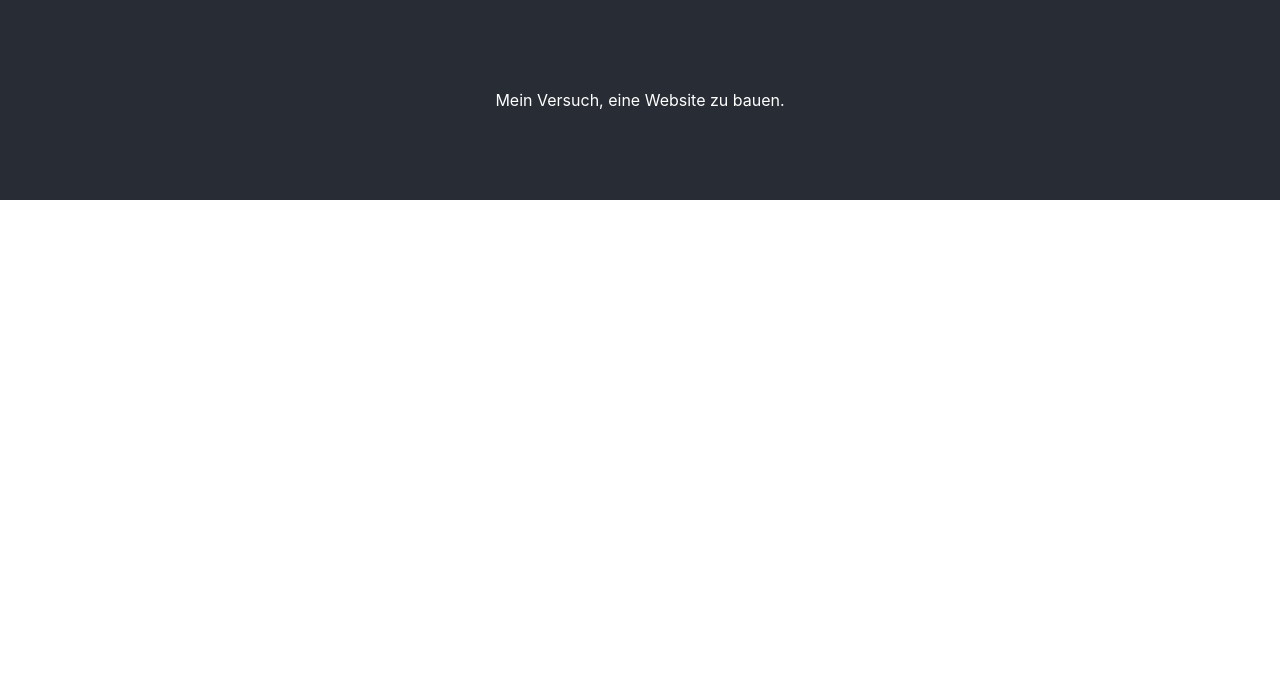
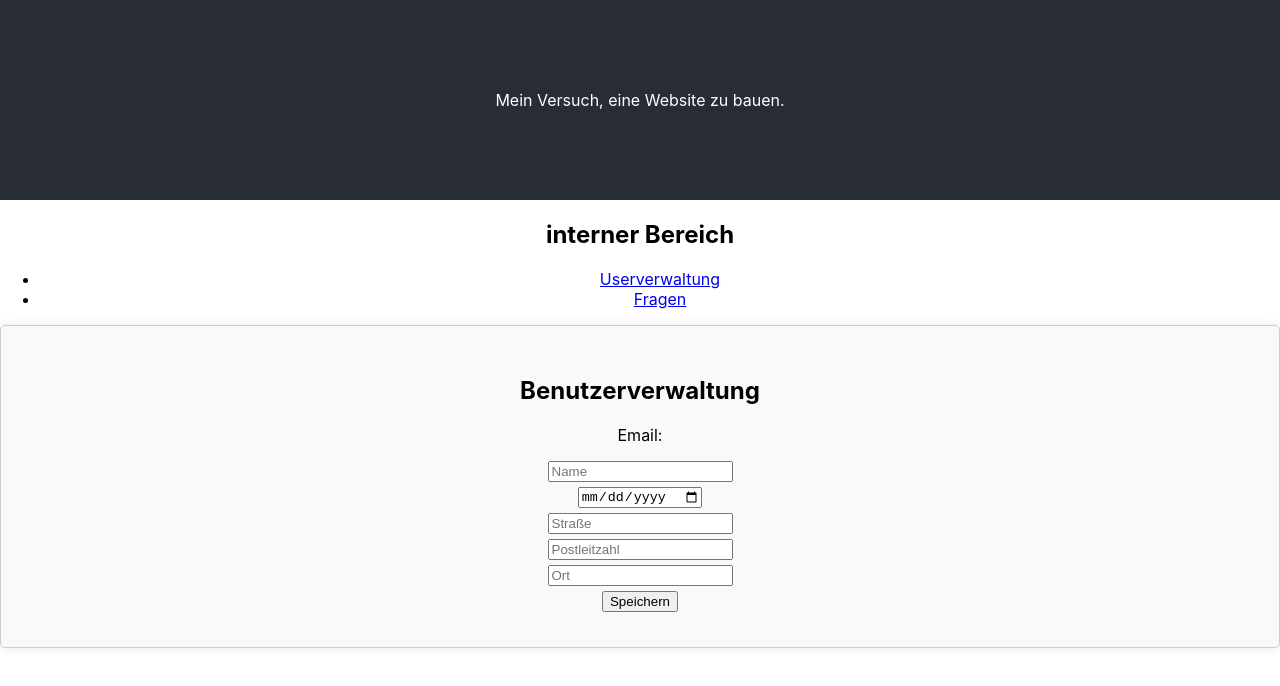
Before and after one commit to Espunkt-Github/Tellmeastory, a React (Create React App) app in the folder sourcecode/: page /internal/usermanagement in a window 1280 px wide. Shown: the top 686 px of the page. Built offline with nearby package versions, Linux system fonts and the light colour scheme.

Commit message:
Userverwaltung eingefügt, Daten werden in Firestore DB abgelegt!

```diff
--- a/sourcecode/src/App.js
+++ b/sourcecode/src/App.js
@@ -17,7 +17,7 @@ function App() {
           <Route path="/" element={<LandingPage />} />
           <Route path="/register" element={<Register />} />
           <Route path="/login" element={<Login />} />
-          <Route path="/internal" element={<Internal />} />
+          <Route path="/internal/*" element={<Internal />} />
         </Routes>
       </div>
     </Router>);
--- a/sourcecode/src/firebaseConfig.js
+++ b/sourcecode/src/firebaseConfig.js
@@ -2,6 +2,7 @@
 import { initializeApp } from "firebase/app";
 import { getAuth } from "firebase/auth";
 import { getAnalytics } from "firebase/analytics";
+import { getFirestore } from 'firebase/firestore';
 
 const firebaseConfig = {
     apiKey: "AIzaSyD1OFDoEVQ7P0TvOpsBr142wi_TIpz36TM",
@@ -14,5 +15,6 @@ const firebaseConfig = {
   };
 const app = initializeApp(firebaseConfig);
 const auth = getAuth(app);
+const db = getFirestore(app);
 
-export { auth };
+export { auth , db };
--- a/sourcecode/src/internal.js
+++ b/sourcecode/src/internal.js
@@ -1,12 +1,33 @@
 // src/Internal.js
 import React from 'react';
+import { Link, Route, Routes } from 'react-router-dom';
+import UserManagement from './userManagement';
+import './App.css';
 
 const Internal = () => {
   return (
-    <div>
-      <h2>Willkommen im internen Bereich</h2>
+    <div className="internal-container">
+      <h2>interner Bereich</h2>
+      <nav>
+        <ul>
+          <li><Link to="/internal/usermanagement">Userverwaltung</Link></li>
+          <li><Link to="/internal/questions">Fragen</Link></li>
+        </ul>
+      </nav>
+      <Routes>
+        <Route path="usermanagement" element={<UserManagement />} />
+        <Route path="questions" element={<Questions />} />
+      </Routes>
     </div>
   );
 };
 
+const Questions = () => (
+  <div className="form-container">
+    <h2>Fragen</h2>
+  </div>
+);
+
+
+
 export default Internal;
--- /dev/null
+++ b/sourcecode/src/userManagement.js
@@ -0,0 +1,104 @@
+// src/UserManagement.js
+import React, { useState, useEffect } from 'react';
+import { auth, db } from './firebaseConfig';
+import { doc, getDoc, setDoc } from 'firebase/firestore';
+import './App.css';
+
+const UserManagement = () => {
+  const [user, setUser] = useState(null);
+  const [userData, setUserData] = useState({
+    name: '',
+    birthDate: '',
+    street: '',
+    postalCode: '',
+    city: ''
+  });
+  const [loading, setLoading] = useState(true);
+
+  useEffect(() => {
+    const fetchData = async () => {
+      const currentUser = auth.currentUser;
+      if (currentUser) {
+        setUser(currentUser);
+        const userDoc = await getDoc(doc(db, 'users', currentUser.uid));
+        if (userDoc.exists()) {
+          setUserData(userDoc.data());
+        }
+      }
+      setLoading(false);
+    };
+    fetchData();
+  }, []);
+
+  const handleChange = (e) => {
+    const { name, value } = e.target;
+    setUserData((prevData) => ({
+      ...prevData,
+      [name]: value
+    }));
+  };
+
+  const handleSubmit = async (e) => {
+    e.preventDefault();
+    if (user) {
+      await setDoc(doc(db, 'users', user.uid), userData);
+      alert('Daten gespeichert');
+    }
+  };
+
+  if (loading) {
+    return <p>Laden...</p>;
+  }
+
+  return (
+    <div className="form-container">
+      <h2>Benutzerverwaltung</h2>
+      <p>Email: {user && user.email}</p>
+      <form onSubmit={handleSubmit}>
+        <input
+          type="text"
+          name="name"
+          value={userData.name}
+          onChange={handleChange}
+          placeholder="Name"
+          required
+        />
+        <input
+          type="date"
+          name="birthDate"
+          value={userData.birthDate}
+          onChange={handleChange}
+          placeholder="Geburtsdatum"
+          required
+        />
+        <input
+          type="text"
+          name="street"
+          value={userData.street}
+          onChange={handleChange}
+          placeholder="Straße"
+          required
+        />
+        <input
+          type="text"
+          name="postalCode"
+          value={userData.postalCode}
+          onChange={handleChange}
+          placeholder="Postleitzahl"
+          required
+        />
+        <input
+          type="text"
+          name="city"
+          value={userData.city}
+          onChange={handleChange}
+          placeholder="Ort"
+          required
+        />
+        <button type="submit">Speichern</button>
+      </form>
+    </div>
+  );
+};
+
+export default UserManagement;
```
